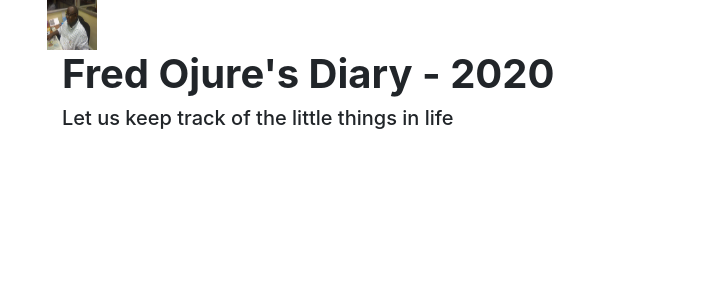
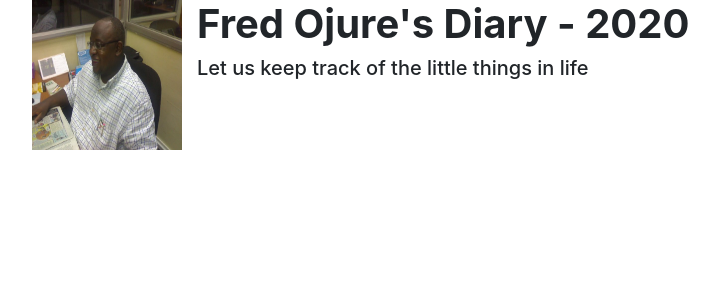
Before and after one commit to OjureFred/Dairy, an Angular app: page / in a window 1280 px wide. Shown: the top 300 px of the page, without its empty margins (38-757 px from the left). Built offline with nearby package versions, Linux system fonts and the light colour scheme.

Commit message:
Added DiaryItem class

```diff
--- a/src/app/header/header.component.html
+++ b/src/app/header/header.component.html
@@ -1,9 +1,11 @@
 <div class="container">
+    <div class="row">
     <div class="md-col-3">
-        <img src="../../assets/FredOffice.jpg" width="50" height="50" alt="">
+        <img src="../../assets/FredOffice.jpg" width="150" height="150" alt="">
     </div>
     <div class="col-md-9">
         <h1 class="text-centered"><strong>Fred Ojure's Diary - 2020</strong> </h1>
         <h5>Let us keep track of the little things in life</h5>
     </div>
+    </div>
 </div>
```
Also changed, not shown: src/app/diary-item.ts (added, +7 -0 lines), src/styles.css (line endings or trailing spaces), 1 other file (tests, documents, lock files or other folders).
